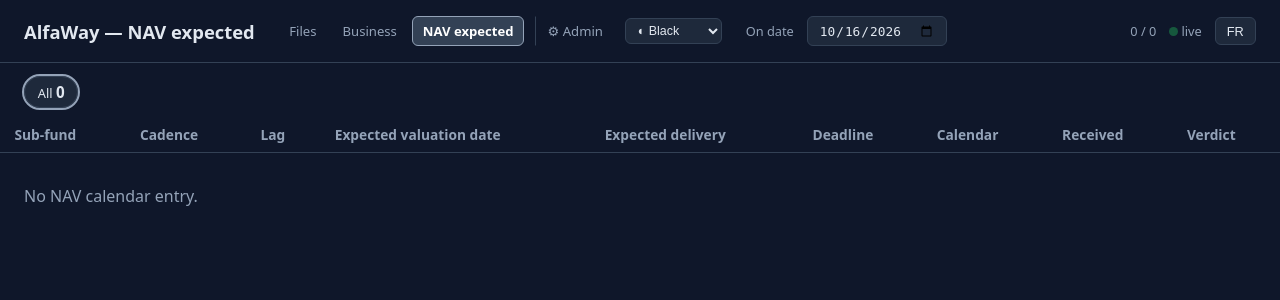
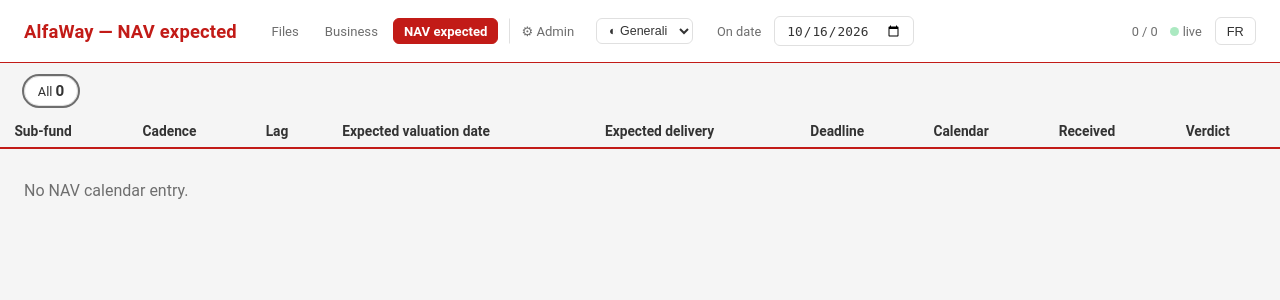
Before and after one commit to ramfire/way, a Django app: page /monitoring/expected/ in a window 1280 px wide. Shown: the top 300 px of the page. Run offline with Django 5.2, Linux system fonts and the light colour scheme; the visitor is signed in with stand-in values (Sample User, id 1); data comes from the database, SQL or seed files in the repository; data that the repository does not hold is empty.

Commit message:
Applique le layout Generali par défaut aux boards de monitoring
Co-Authored-By: Claude Opus 5.5 <noreply@anthropic.com>

```diff
--- a/api/static/js/monitoring_shared.js
+++ b/api/static/js/monitoring_shared.js
@@ -70,19 +70,19 @@
   }
 
   // Layouts visuels disponibles (thèmes CSS, cf. bloc `data-layout` du CSS partagé).
-  // Choix persisté côté navigateur, commun aux trois boards. `black` = défaut.
+  // Choix persisté côté navigateur, commun aux trois boards. `generali` = défaut (nouveau navigateur).
   var LAYOUTS = ['black', 'generali'];
   var LAYOUT_KEY = 'alfaway_layout';
 
   function currentLayout() {
     var v;
     try { v = localStorage.getItem(LAYOUT_KEY); } catch (e) { v = null; }
-    return LAYOUTS.indexOf(v) >= 0 ? v : 'black';
+    return LAYOUTS.indexOf(v) >= 0 ? v : 'generali';
   }
 
   // Pose <html data-layout> + synchronise le menu ; `persist` enregistre le choix.
   function applyLayout(name, persist) {
-    if (LAYOUTS.indexOf(name) < 0) name = 'black';
+    if (LAYOUTS.indexOf(name) < 0) name = 'generali';
     document.documentElement.setAttribute('data-layout', name);
     if (persist) { try { localStorage.setItem(LAYOUT_KEY, name); } catch (e) { /* privé */ } }
     document.querySelectorAll('[data-layout-pick]').forEach(function (el) { el.value = name; });
--- a/api/templates/partials/layout_head.html
+++ b/api/templates/partials/layout_head.html
@@ -1,11 +1,11 @@
 {% comment %}
   Applique le layout persisté (thème visuel) AVANT le rendu, pour éviter un flash
-  du thème noir par défaut. À inclure dans le <head>, après le CSS partagé.
+  du thème noir (défaut CSS sans attribut). Défaut = generali, black seulement si choisi. À inclure dans le <head>, après le CSS partagé.
   Même clé localStorage que MShared.applyLayout (monitoring_shared.js).
 {% endcomment %}
 <script>
   try {
     var l = localStorage.getItem('alfaway_layout');
-    if (l === 'generali') document.documentElement.setAttribute('data-layout', l);
-  } catch (e) {}
+    document.documentElement.setAttribute('data-layout', l === 'black' ? 'black' : 'generali');
+  } catch (e) { document.documentElement.setAttribute('data-layout', 'generali'); }
 </script>
```
